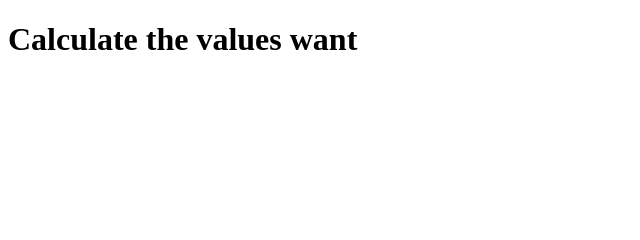
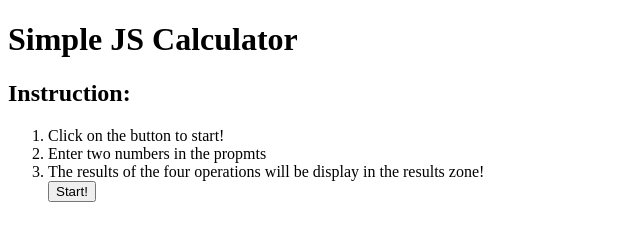
Before and after one commit to ELBASTIDAAS/Programming-Fundamentals, a plain HTML site: page Calculator/index.html in a window 1280 px wide. Shown: the whole page, without its empty margins (0-640 px from the left). Drawn offline with Linux system fonts and the light colour scheme.

Commit message:
function sum

```diff
--- a/Calculator/index.html
+++ b/Calculator/index.html
@@ -4,9 +4,26 @@
     <meta charset="UTF-8">
     <meta http-equiv="X-UA-Compatible" content="IE=edge">
     <meta name="viewport" content="width=device-width, initial-scale=1.0">
-    <title>Document</title>
+    <title>Calculator</title>
+    <link rel="stylesheet" href="/Calculator/style.css">
 </head>
 <body>
-    <h1>Calculate the values want</h1>
+    <header>
+        <h1>Simple JS Calculator</h1>
+    </header>
+    <main>
+        <h2>Instruction: </h2>
+        <ol>
+            <li>Click on the button to start!</li>
+            <li>Enter two numbers in the propmts</li>
+            <li>The results of the four operations will be display in the results zone!</li>
+            <button onclick="calculate()">Start!</button>
+        </ol>
+        <div id="sumRes">
+
+        </div>
+
+    </main>
+    <script src="/Calculator/script.js"></script>
 </body>
 </html>
--- a/Calculator/script.js
+++ b/Calculator/script.js
@@ -0,0 +1,11 @@
+function calculate(){
+    console.log('Calculating')
+    let value1 = Number(prompt('Enter a value'));
+    let value2 = Number(prompt('Enter a second value'));
+    sum(value1,value2)
+
+}
+function sum(value1,value2){
+    let suma = value1 + value2
+    document.getElementById("sumRes").innerHTML = `<p>${value1} + ${value2} = ${suma}</p>`;
+}
```
Also changed, not shown: Calculator/practice.js (added, +10 -0 lines).
